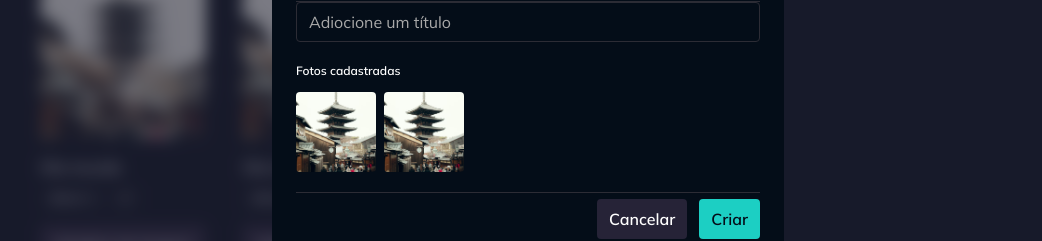
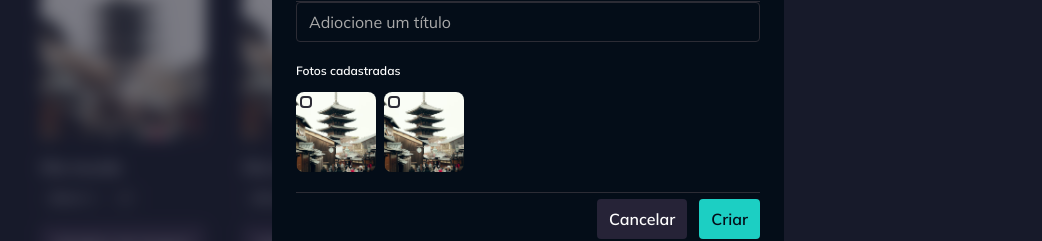
Before and after one commit to palhetabraian/Gallery-plus, a React (Vite) app: page / in a window 1280 px wide. Both pictures are taken after a click on the button "Criar álbum". Shown: the part 303-544 px from the top of the page, without its empty margins (112-1154 px from the left). Built offline with nearby package versions, Linux system fonts and the light colour scheme.

Commit message:
Mock do dialog de "Criar album" - Adptando imagem

```diff
--- a/src/contexts/albums/components/album-new-dialog.tsx
+++ b/src/contexts/albums/components/album-new-dialog.tsx
@@ -14,7 +14,7 @@ import Text from '../../../components/text';
 import type { Photo } from '../../photos/models/photo';
 import SelectCheckboxIllustration from '../../../assets/images/select-checkbox.svg?react';
 import Skeleton from '../../../components/skeleton';
-import ImagePreview from '../../../components/image-preview';
+import PhotoImageSelectable from '../../photos/components/photo-image-selectable';
 
 interface AlbumNewDialogProps {
     trigger: React.ReactNode;
@@ -45,6 +45,10 @@ export default function AlbumNewDialog({ trigger }: AlbumNewDialogProps) {
         },
     ];
 
+    function handleTogglePhoto(selected: boolean, photoId: string) {
+        console.log(selected, photoId);
+    }
+
     return (
         <Dialog>
             <DialogTrigger asChild>{trigger}</DialogTrigger>
@@ -62,11 +66,12 @@ export default function AlbumNewDialog({ trigger }: AlbumNewDialogProps) {
                         {!isLoadingPhotos && photos.length > 0 && (
                             <div className="flex flex-wrap gap-2">
                                 {photos.map((photo) => (
-                                    <ImagePreview
+                                    <PhotoImageSelectable
                                         key={photo.id}
                                         src={`/images/${photo.imageId}`}
                                         title={photo.title}
-                                        className="w-20 h-20 rounded"
+                                        imageClassName="w-20 h-20"
+                                        onSelectImage={(selected) => handleTogglePhoto(selected, photo.id)}
                                     />
                                 ))}
                             </div>
@@ -75,7 +80,7 @@ export default function AlbumNewDialog({ trigger }: AlbumNewDialogProps) {
                         {isLoadingPhotos && (
                             <div className="flex flex-wrap gap-2">
                                 {Array.from({ length: 4 }).map((_, index) => (
-                                    <Skeleton key={`photo-loading-${index}`} className="w-20 h-20 rounded" />
+                                    <Skeleton key={`photo-loading-${index}`} className="w-20 h-20 rounded-lg" />
                                 ))}
                             </div>
                         )}
--- /dev/null
+++ b/src/contexts/photos/components/photo-image-selectable.tsx
@@ -0,0 +1,41 @@
+import { tv } from 'tailwind-variants';
+import ImagePreview from '../../../components/image-preview';
+import React from 'react';
+import InputCheckbox from '../../../components/input-checkbox';
+
+export const photoImageSelectableVariants = tv({
+    base: 'cursor-pointer relative rounded-lg',
+    variants: {
+        select: {
+            true: 'outline-2 outline-accent-brand',
+        },
+    },
+});
+
+interface PhotoImageSelectableProps extends React.ComponentProps<typeof ImagePreview> {
+    selected?: boolean;
+    onSelectImage?: (selected: boolean) => void;
+}
+
+export default function PhotoImageSelectable({
+    selected,
+    className,
+    onSelectImage,
+    ...props
+}: PhotoImageSelectableProps) {
+    const [isSelected, setIsSelected] = React.useState(selected);
+
+    function handleSelect() {
+        const newValue = !isSelected;
+
+        setIsSelected(newValue);
+        onSelectImage?.(newValue);
+    }
+
+    return (
+        <label className={photoImageSelectableVariants({ className, select: isSelected })}>
+            <InputCheckbox size="sm" checked={isSelected} onChange={handleSelect} className="absolute top-1 left-1" />
+            <ImagePreview {...props} />
+        </label>
+    );
+}
```
